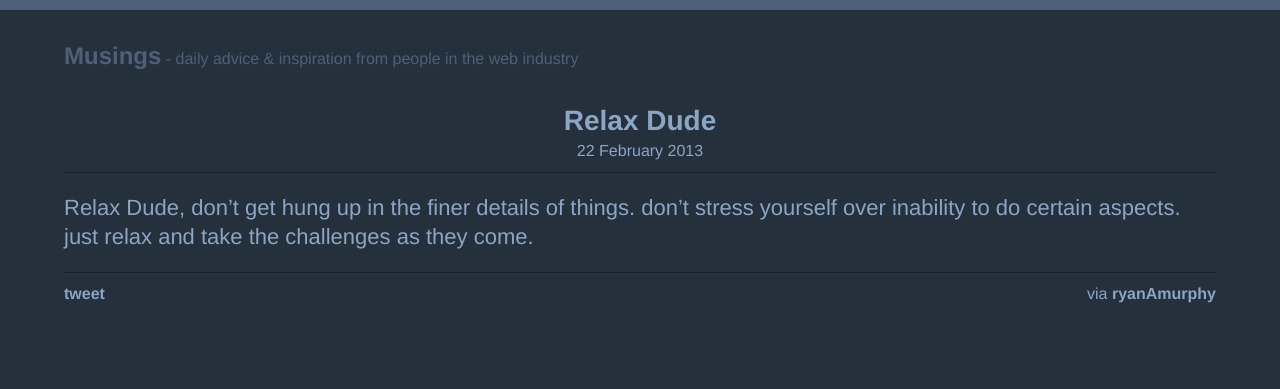
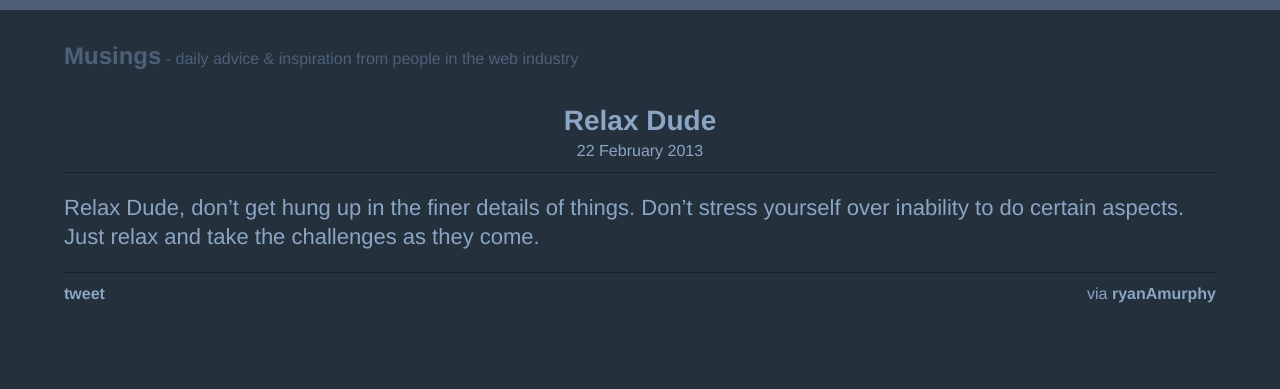
Before and after one commit to benhowdle89/musings, a Jekyll site: the page built from _posts/2013-02-22-relax-dude.markdown, in a window 1280 px wide. Shown: the top 389 px of the page. Built offline with Jekyll 4.4.1, drawn with Linux system fonts in a browser that asks for light colours.

Commit message:
correcting Ryan's dumbass-ness

```diff
--- a/_posts/2013-02-22-relax-dude.markdown
+++ b/_posts/2013-02-22-relax-dude.markdown
@@ -6,4 +6,4 @@ slug: relax-dude
 twitterusername: ryanAmurphy
 ---
 
-Relax Dude, don't get hung up in the finer details of things. don't stress yourself over inability to do certain aspects. just relax and take the challenges as they come.
+Relax Dude, don't get hung up in the finer details of things. Don't stress yourself over inability to do certain aspects. Just relax and take the challenges as they come.
```
